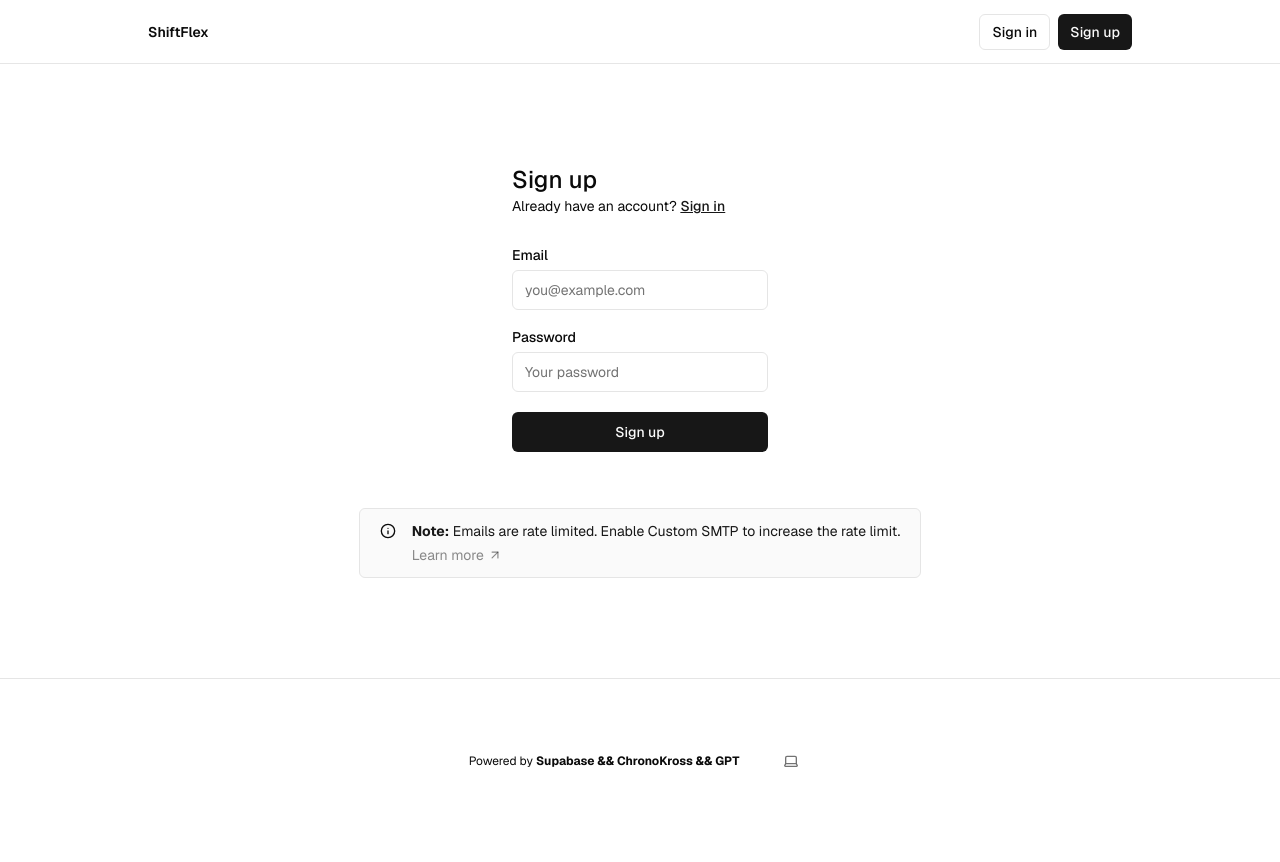
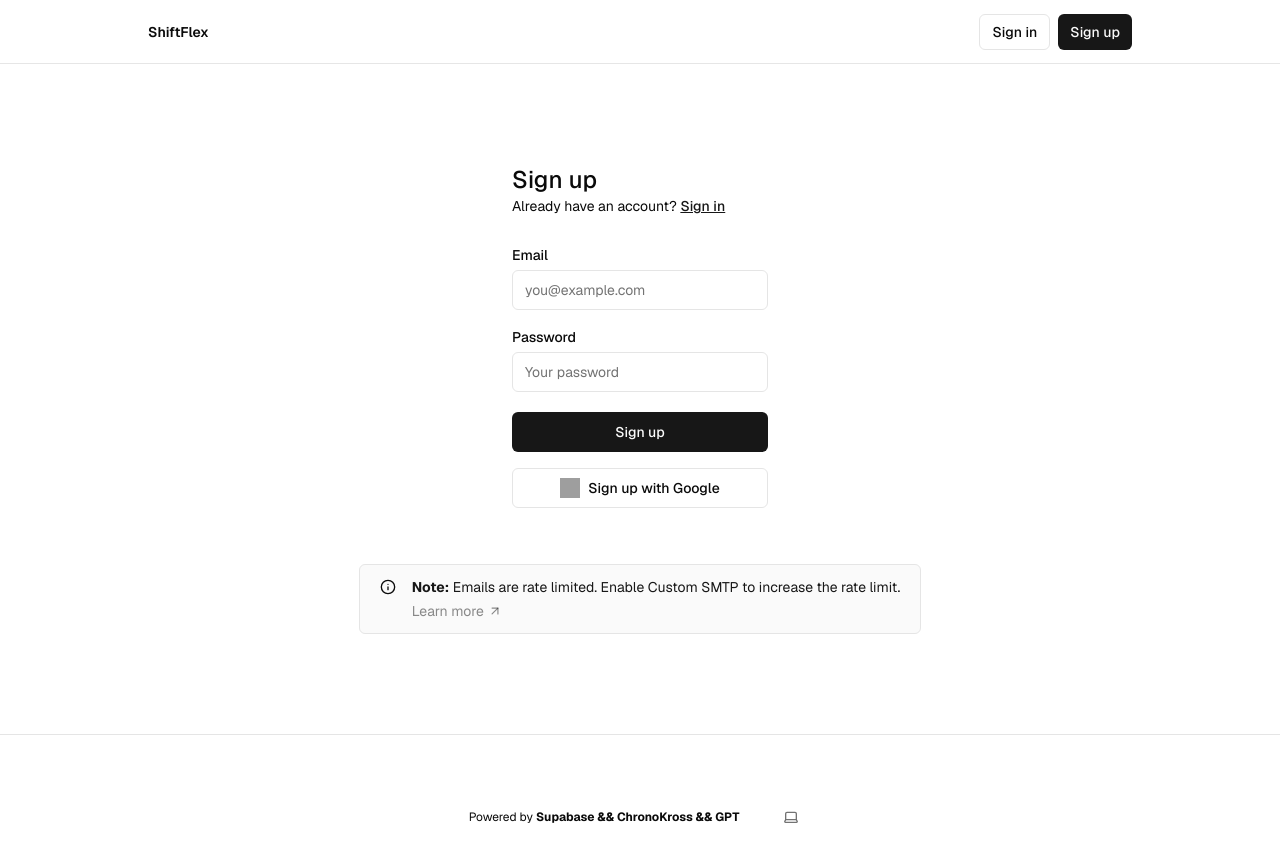
Before and after one commit to ChronoKross/VolunteerV1, a Next.js app: page /sign-up in a window 1280 px wide. Shown: the top 862 px of the page. Built offline with nearby package versions, Linux system fonts and the light colour scheme; no server answers; grey boxes are pictures that could not be loaded.

Commit message:
added google OAuth sign-up ONLY

```diff
--- a/app/(auth-pages)/sign-up/page.tsx
+++ b/app/(auth-pages)/sign-up/page.tsx
@@ -5,6 +5,7 @@ import { Input } from "@/components/ui/input";
 import { Label } from "@/components/ui/label";
 import Link from "next/link";
 import { SmtpMessage } from "../smtp-message";
+import OAuthGoogleButton from "@/components/googleSignInButton/googleSignInButton.tsx";
 
 export default async function Signup(props: {
   searchParams: Promise<Message>;
@@ -42,6 +43,7 @@ export default async function Signup(props: {
           <SubmitButton formAction={signUpAction} pendingText="Signing up...">
             Sign up
           </SubmitButton>
+          <OAuthGoogleButton />
           <FormMessage message={searchParams} />
         </div>
       </form>
--- /dev/null
+++ b/components/googleSignInButton/googleSignInButton.tsx.tsx
@@ -0,0 +1,26 @@
+"use client";
+import { useOAuth } from "@/hooks/useOAuth";
+import { Button } from "@/components/ui/button";
+import { FormMessage } from "@/components/form-message";
+
+export default function OAuthGoogleButton() {
+  const { signInWithProvider, loading, error } = useOAuth();
+
+  return (
+    <div className="flex flex-col gap-2 mt-2">
+      <Button
+        type="button"
+        variant="outline"
+        className="flex items-center justify-center gap-2"
+        onClick={() => signInWithProvider("google")}
+        disabled={loading}
+      >
+        <img src="/google-icon.svg" alt="Google" className="w-5 h-5" />
+        {loading ? "Signing in with Google..." : "Sign up with Google"}
+      </Button>
+      {error && (
+        <FormMessage message={{ message: error, type: "error" } as any} />
+      )}
+    </div>
+  );
+}
--- /dev/null
+++ b/hooks/useOAuth.ts
@@ -0,0 +1,27 @@
+import { useState } from "react";
+import { createClient } from "@/utils/supabase/client";
+import type { Provider } from "@supabase/supabase-js";
+
+const supabase = createClient();
+
+export function useOAuth() {
+  const [loading, setLoading] = useState(false);
+  const [error, setError] = useState<string | null>(null);
+
+  const signInWithProvider = async (provider: Provider) => {
+    setLoading(true);
+    setError(null);
+    const { error } = await supabase.auth.signInWithOAuth({
+      provider,
+      // options: { redirectTo: "YOUR_REDIRECT_URL" } // Optional: set redirect URL
+    });
+    if (error) setError(error.message);
+    setLoading(false);
+  };
+
+  return {
+    signInWithProvider,
+    loading,
+    error,
+  };
+}
```
